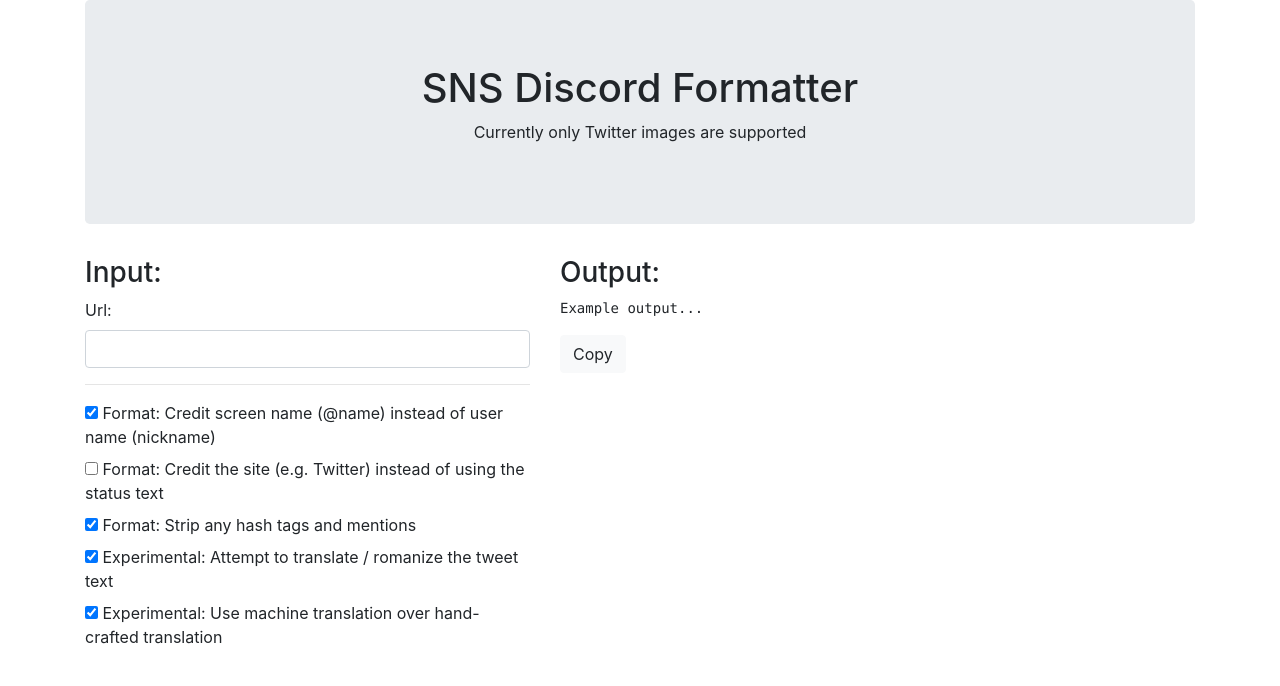
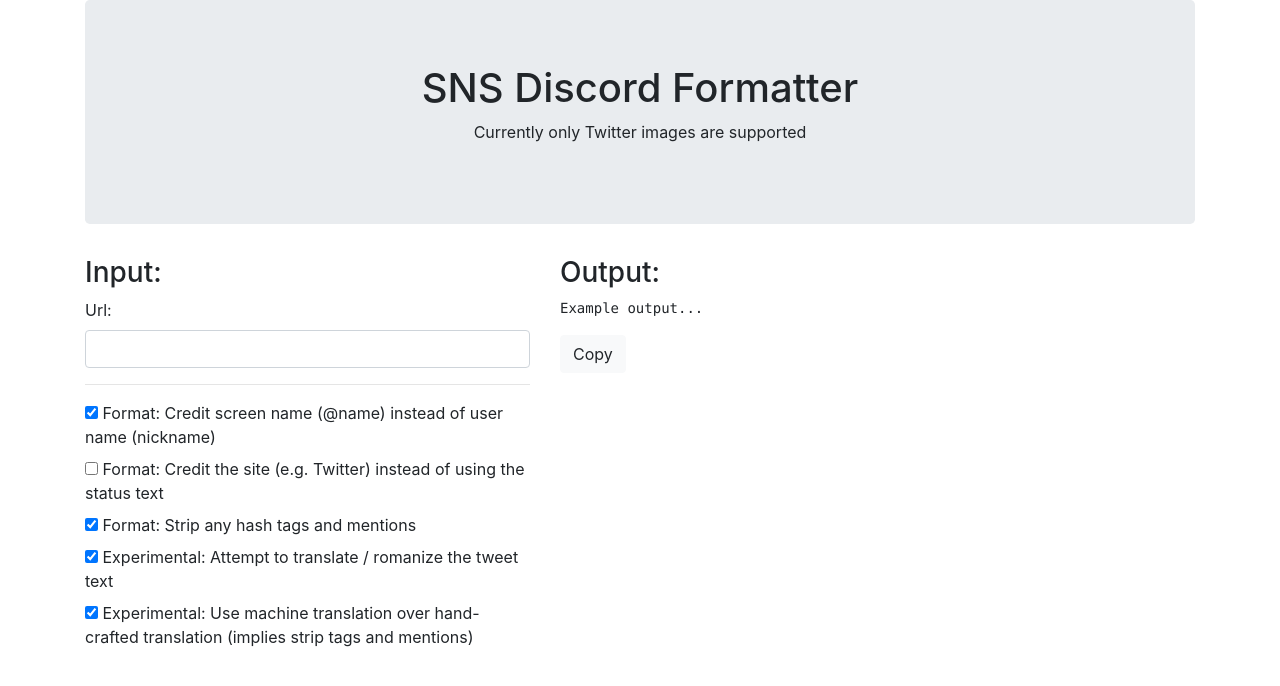
Before and after one commit to AnhNhan/sns-discord-formatter, an Angular app: page / in a window 1280 px wide. Shown: the top 686 px of the page. Built offline with nearby package versions, Linux system fonts and the light colour scheme.

Commit message:
little notice

```diff
--- a/src/app/app.component.html
+++ b/src/app/app.component.html
@@ -36,7 +36,7 @@
         </label>
         <label for="useMachineTranslationOverHandbuilt">
           <input type="checkbox" id="useMachineTranslationOverHandbuilt" [(ngModel)]="useMachineTranslationOverHandbuilt">
-          Experimental: Use machine translation over hand-crafted translation
+          Experimental: Use machine translation over hand-crafted translation (implies strip tags and mentions)
         </label>
       </div>
     </div>
```
